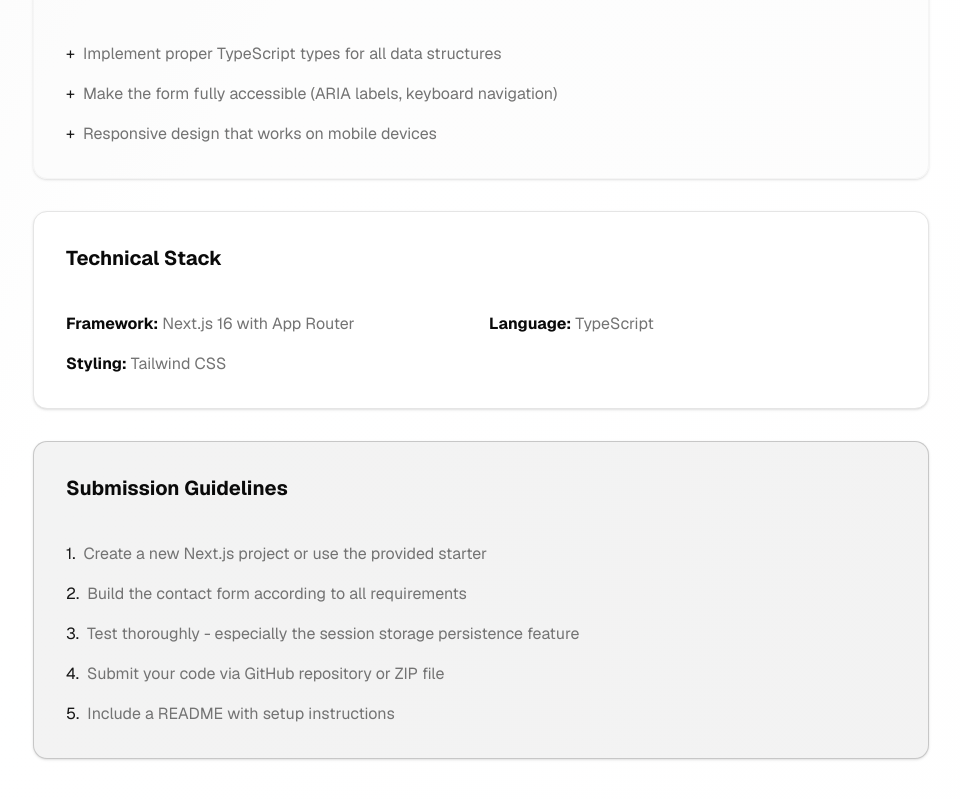
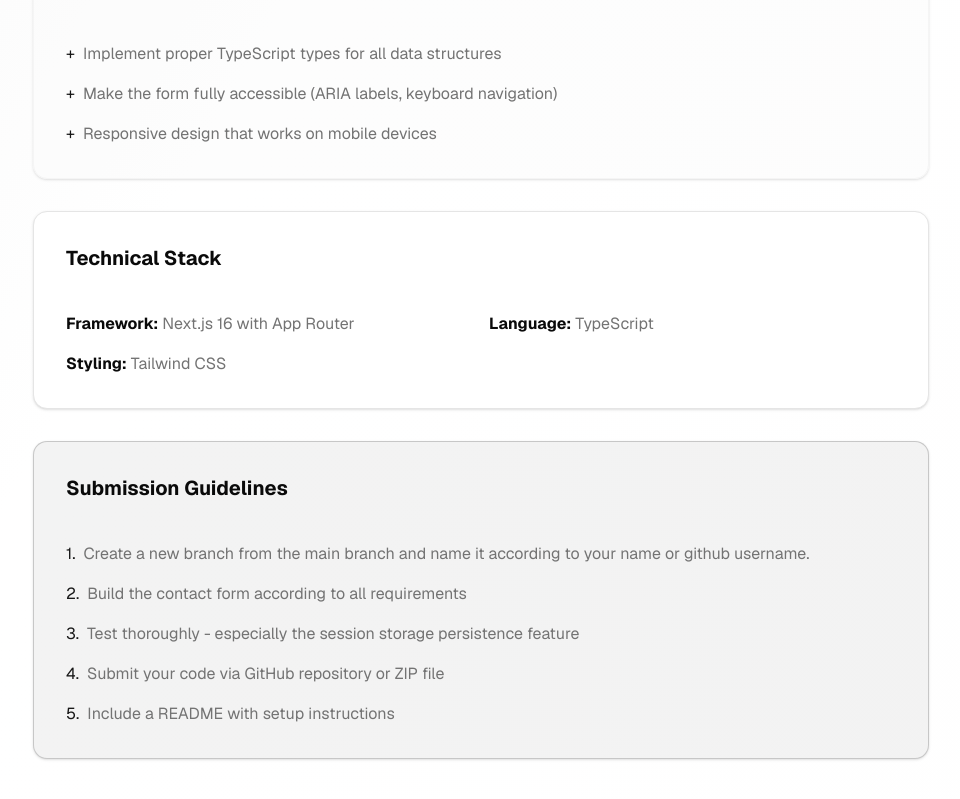
Before and after one commit to damon-hellomolly/react-form-test, a Next.js app: page / in a window 1280 px wide. Shown: the part 1510-2309 px from the top of the page, without its empty margins (159-1119 px from the left). Built offline with nearby package versions, Linux system fonts and the light colour scheme.

Commit message:
update description

```diff
--- a/app/page.tsx
+++ b/app/page.tsx
@@ -314,7 +314,7 @@ export default function DeveloperTest() {
               <li className="flex items-start gap-2">
                 <span className="text-primary">1.</span>
                 <span>
-                  Create a new Next.js project or use the provided starter
+                  Create a new branch from the main branch and name it according to your name or github username.
                 </span>
               </li>
               <li className="flex items-start gap-2">
```
